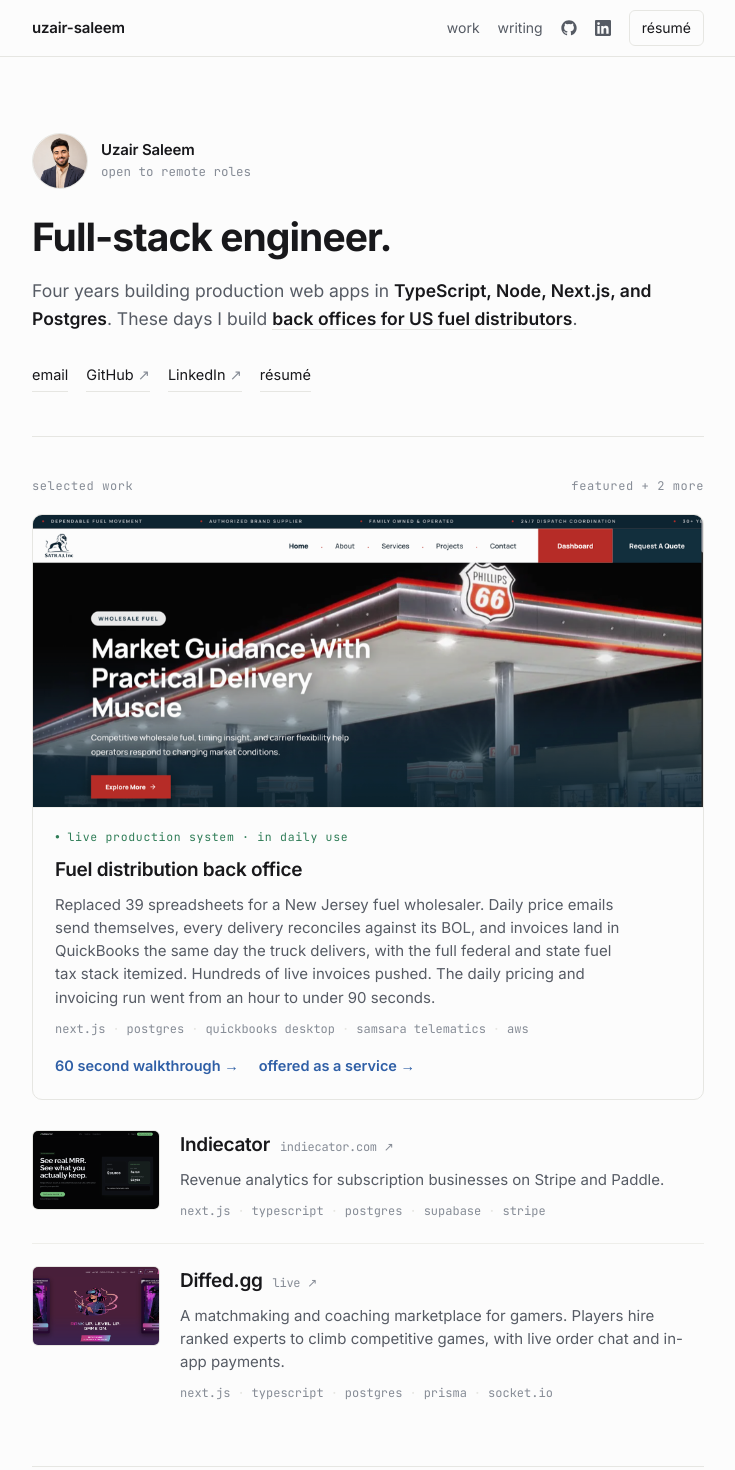
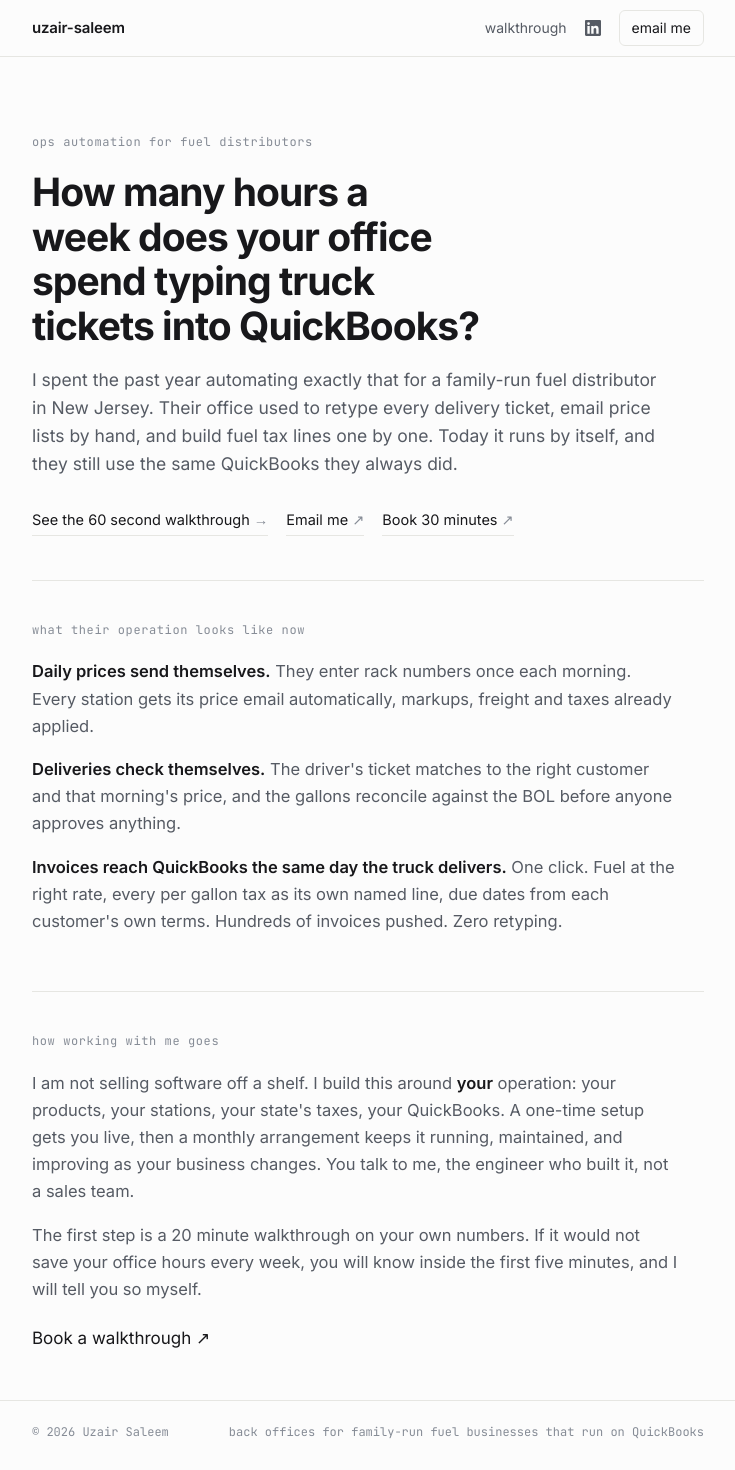
Before and after one commit to developeruzairsaleem/personal-portfolio, a Next.js app: page / in a window 1280 px wide. Shown: the top 1470 px of the page, without its empty margins (272-1007 px from the left). Built offline with nearby package versions, Linux system fonts and the light colour scheme.

Commit message:
Make the fuel ops service THE site: root is the pitch, /demo is the walkthrough, portfolio homepage retired

```diff
--- a/src/app/fuel/demo/walkthrough.tsx
+++ b/src/app/demo/walkthrough.tsx
@@ -2,7 +2,7 @@
 
 import { useState } from "react";
 import Link from "next/link";
-import { EMAIL } from "../../site-chrome";
+import { EMAIL } from "../site-chrome";
 
 const STEPS = [
   "Driver submits the ticket",
@@ -18,7 +18,7 @@
       <section className="intro" style={{ paddingBottom: 28 }}>
         <p className="label fade">
           <span>walkthrough with sample data</span>
-          <span className="x"><Link href="/fuel">← back</Link></span>
+          <span className="x"><Link href="/">← back</Link></span>
         </p>
         <h1 className="fade d1" style={{ maxWidth: "18ch" }}>
           From truck ticket to QuickBooks invoice, same day
--- a/src/app/fuel/demo/page.tsx
+++ b/src/app/fuel/demo/page.tsx
@@ -1,19 +1,5 @@
-import type { Metadata } from "next";
-import { Nav, Footer } from "../../site-chrome";
-import { Walkthrough } from "./walkthrough";
+import { redirect } from "next/navigation";
 
-export const metadata: Metadata = {
-  title: "Walkthrough: truck ticket to QuickBooks invoice, same day",
-  description:
-    "A 60 second walkthrough with sample data: driver's ticket in, checked delivery, one click to a fully itemized QuickBooks invoice.",
-};
-
-export default function FuelDemoPage() {
-  return (
-    <>
-      <Nav />
-      <Walkthrough />
-      <Footer />
-    </>
-  );
+export default function FuelDemoRedirect() {
+  redirect("/demo");
 }
--- a/src/app/fuel/page.tsx
+++ b/src/app/fuel/page.tsx
@@ -1,90 +1,6 @@
-import type { Metadata } from "next";
-import Link from "next/link";
-import { Nav, Footer, LINKS, EMAIL } from "../site-chrome";
+import { redirect } from "next/navigation";
 
-export const metadata: Metadata = {
-  title: "Ops automation for fuel distributors",
-  description:
-    "Truck ticket to QuickBooks invoice, same day. I build back offices for family-run fuel distributors, proven live on a New Jersey jobber.",
-};
-
-export default function FuelPage() {
-  return (
-    <>
-      <Nav />
-      <main className="wrap">
-        <section className="intro">
-          <p className="label fade">
-            <span>ops automation for fuel distributors</span>
-          </p>
-          <h1 className="fade d1" style={{ maxWidth: "17ch" }}>
-            How many hours a week does your office spend typing truck tickets
-            into QuickBooks?
-          </h1>
-          <p className="sub fade d2">
-            I spent the past year automating exactly that for a family-run fuel
-            distributor in New Jersey. Their office used to retype every
-            delivery ticket, email price lists by hand, and build fuel tax
-            lines one by one. Today it runs by itself, and they still use the
-            same QuickBooks they always did.
-          </p>
-          <p className="links fade d3">
-            <Link href="/fuel/demo">See the 60 second walkthrough <span className="x">→</span></Link>
-            <a href={`mailto:${EMAIL}?subject=Walkthrough for my company`}>Email me <span className="x">↗</span></a>
-            <a href={LINKS.calendly} target="_blank" rel="noopener noreferrer">Book 30 minutes <span className="x">↗</span></a>
-          </p>
-        </section>
-
-        <section className="block">
-          <p className="label"><span>what their operation looks like now</span></p>
-          <div className="fuel-points">
-            <p>
-              <b>Daily prices send themselves.</b> They enter rack numbers once
-              each morning. Every station gets its price email automatically,
-              markups, freight and taxes already applied.
-            </p>
-            <p>
-              <b>Deliveries check themselves.</b> The driver&apos;s ticket
-              matches to the right customer and that morning&apos;s price, and
-              the gallons reconcile against the BOL before anyone approves
-              anything.
-            </p>
-            <p>
-              <b>Invoices reach QuickBooks the same day the truck delivers.</b>{" "}
-              One click. Fuel at the right rate, every per gallon tax as its
-              own named line, due dates from each customer&apos;s own terms.
-              Hundreds of invoices pushed. Zero retyping.
-            </p>
-          </div>
-        </section>
-
-        <section className="block">
-          <p className="label"><span>how working with me goes</span></p>
-          <div className="fuel-points">
-            <p>
-              I am not selling software off a shelf. I build this around{" "}
-              <b>your</b> operation: your products, your stations, your
-              state&apos;s taxes, your QuickBooks. A one-time setup gets you
-              live, then a monthly arrangement keeps it running, maintained,
-              and improving as your business changes. You talk to me, the
-              engineer who built it, not a sales team.
-            </p>
-            <p>
-              The first step is a 20 minute walkthrough on your own numbers. If
-              it would not save your office hours every week, you will know
-              inside the first five minutes, and I will tell you so myself.
-            </p>
-          </div>
-          <p className="links" style={{ marginTop: 22 }}>
-            <a href={`mailto:${EMAIL}?subject=Walkthrough for my company`}>Book a walkthrough <span className="x">↗</span></a>
-          </p>
-        </section>
-      </main>
-      <Footer />
-      <style>{`
-        .fuel-points p { margin: 0 0 16px; color: var(--muted); font-size: 16.5px; line-height: 1.65; max-width: 62ch; }
-        .fuel-points p b { color: var(--ink); font-weight: 600; }
-      `}</style>
-    </>
-  );
+// The service moved to the root; old /fuel links keep working.
+export default function FuelRedirect() {
+  redirect("/");
 }
--- a/src/app/layout.tsx
+++ b/src/app/layout.tsx
@@ -18,9 +18,9 @@
 });
 
 const SITE_URL = "https://uzairsaleem.dev";
-const TITLE = "Uzair Saleem · Full-Stack Engineer";
+const TITLE = "Uzair Saleem · Ops Automation for Fuel Distributors";
 const DESCRIPTION =
-  "Full-stack engineer, four years building web apps in TypeScript, Node, Next.js, and Postgres. Based in Islamabad, open to remote work and relocation.";
+  "Truck ticket to QuickBooks invoice, same day. I build back offices for family-run fuel distributors, proven live on a New Jersey jobber.";
 
 export const metadata: Metadata = {
   metadataBase: new URL(SITE_URL),
--- a/src/app/page.tsx
+++ b/src/app/page.tsx
@@ -1,146 +1,83 @@
-import type { ReactNode } from "react";
-import Image from "next/image";
 import Link from "next/link";
 import { Nav, Footer, LINKS, EMAIL } from "./site-chrome";
-
-type Project = {
-  name: string;
-  href?: string;
-  ext?: string;
-  blurb: ReactNode;
-  stack: string[];
-  image: string;
-};
-
-const PROJECTS: Project[] = [
-  {
-    name: "Indiecator",
-    href: "https://indiecator.com",
-    ext: "indiecator.com ↗",
-    blurb: "Revenue analytics for subscription businesses on Stripe and Paddle.",
-    stack: ["next.js", "typescript", "postgres", "supabase", "stripe"],
-    image: "/images/indiecator.png",
-  },
-  {
-    name: "Diffed.gg",
-    href: "https://diffed-swart.vercel.app/",
-    ext: "live ↗",
-    blurb:
-      "A matchmaking and coaching marketplace for gamers. Players hire ranked experts to climb competitive games, with live order chat and in-app payments.",
-    stack: ["next.js", "typescript", "postgres", "prisma", "socket.io"],
-    image: "/images/diffed.png",
-  },
-];
-
-const STACK = ["TypeScript", "Node", "Next.js", "React", "PostgreSQL", "Prisma", "Redis", "Supabase", "Docker", "AWS"];
 
 export default function Home() {
   return (
     <>
       <Nav />
-
       <main className="wrap">
-        {/* INTRO */}
         <section className="intro">
-          <div className="me fade">
-            <Image className="me-photo" src="/images/main-profile-photo.png" alt="Uzair Saleem" width={56} height={56} priority />
-            <div className="me-id">
-              <span className="me-name">Uzair Saleem</span>
-              <span className="me-status">open to remote roles</span>
-            </div>
-          </div>
-          <h1 className="fade d1">Full-stack engineer.</h1>
-          <p className="sub fade d1">
-            Four years building production web apps in <b>TypeScript, Node, Next.js, and Postgres</b>.
-            These days I build <Link href="/fuel" className="sub-link">back offices for US fuel distributors</Link>.
+          <p className="label fade">
+            <span>ops automation for fuel distributors</span>
           </p>
-          <p className="links fade d2">
-            <a href={LINKS.email}>email</a>
-            <a href={LINKS.github} target="_blank" rel="noopener noreferrer">GitHub <span className="x">↗</span></a>
-            <a href={LINKS.linkedin} target="_blank" rel="noopener noreferrer">LinkedIn <span className="x">↗</span></a>
-            <a href={LINKS.resume} target="_blank" rel="noopener noreferrer">résumé</a>
+          <h1 className="fade d1" style={{ maxWidth: "17ch" }}>
+            How many hours a week does your office spend typing truck tickets
+            into QuickBooks?
+          </h1>
+          <p className="sub fade d2">
+            I spent the past year automating exactly that for a family-run fuel
+            distributor in New Jersey. Their office used to retype every
+            delivery ticket, email price lists by hand, and build fuel tax
+            lines one by one. Today it runs by itself, and they still use the
+            same QuickBooks they always did.
+          </p>
+          <p className="links fade d3">
+            <Link href="/demo">See the 60 second walkthrough <span className="x">→</span></Link>
+            <a href={`mailto:${EMAIL}?subject=Walkthrough for my company`}>Email me <span className="x">↗</span></a>
+            <a href={LINKS.calendly} target="_blank" rel="noopener noreferrer">Book 30 minutes <span className="x">↗</span></a>
           </p>
         </section>
 
-        {/* WORK */}
-        <section className="block" id="work">
-          <p className="label"><span>selected work</span><span className="x">featured + {PROJECTS.length} more</span></p>
-
-          <div className="feat">
-            <Link href="/fuel/demo" className="feat-media" aria-label="Fuel platform walkthrough">
-              <Image src="/images/satraj.png" alt="Fuel distribution back office screenshot" fill sizes="(max-width: 700px) 100vw, 672px" />
-            </Link>
-            <div className="feat-body">
-              <span className="feat-kicker">live production system · in daily use</span>
-              <span className="proj-name">Fuel distribution back office</span>
-              <span className="proj-blurb">
-                Replaced 39 spreadsheets for a New Jersey fuel wholesaler. Daily price
-                emails send themselves, every delivery reconciles against its BOL, and
-                invoices land in QuickBooks the same day the truck delivers, with the
-                full federal and state fuel tax stack itemized. Hundreds of live
-                invoices pushed. The daily pricing and invoicing run went from an hour
-                to under 90 seconds.
-              </span>
-              <span className="proj-tags">
-                <span>next.js</span><span>postgres</span><span>quickbooks desktop</span><span>samsara telematics</span><span>aws</span>
-              </span>
-              <span className="feat-links">
-                <Link href="/fuel/demo">60 second walkthrough <span className="x">→</span></Link>
-                <Link href="/fuel">offered as a service <span className="x">→</span></Link>
-              </span>
-            </div>
-          </div>
-
-          <div className="work-list">
-            {PROJECTS.map((p) => {
-              const inner = (
-                <>
-                  <span className="proj-thumb">
-                    <Image src={p.image} alt={`${p.name} screenshot`} fill sizes="(max-width: 700px) 320px, 128px" />
-                  </span>
-                  <span className="proj-body">
-                    <span className="proj-name">{p.name}{p.ext && <span className="ext">{p.ext}</span>}</span>
-                    <span className="proj-blurb">{p.blurb}</span>
-                    <span className="proj-tags">{p.stack.map((s) => <span key={s}>{s}</span>)}</span>
-                  </span>
-                </>
-              );
-              return p.href ? (
-                <a key={p.name} className="proj" href={p.href} target="_blank" rel="noopener noreferrer">{inner}</a>
-              ) : (
-                <div key={p.name} className="proj">{inner}</div>
-              );
-            })}
+        <section className="block">
+          <p className="label"><span>what their operation looks like now</span></p>
+          <div className="fuel-points">
+            <p>
+              <b>Daily prices send themselves.</b> They enter rack numbers once
+              each morning. Every station gets its price email automatically,
+              markups, freight and taxes already applied.
+            </p>
+            <p>
+              <b>Deliveries check themselves.</b> The driver&apos;s ticket
+              matches to the right customer and that morning&apos;s price, and
+              the gallons reconcile against the BOL before anyone approves
+              anything.
+            </p>
+            <p>
+              <b>Invoices reach QuickBooks the same day the truck delivers.</b>{" "}
+              One click. Fuel at the right rate, every per gallon tax as its
+              own named line, due dates from each customer&apos;s own terms.
+              Hundreds of invoices pushed. Zero retyping.
+            </p>
           </div>
         </section>
 
-        {/* ABOUT */}
-        <section className="block about" id="about">
-          <p className="label"><span>about</span></p>
-          <p>
-            I&apos;m a full-stack engineer with four years of experience. I build the kind of software
-            that has to be right: revenue analytics, operations tools, and online marketplaces. I own the
-            whole thing, from the schema and backend to the frontend and the background jobs that keep the
-            data in sync. Most of what I build handles money or data that has to reconcile back to its
-            source, so I write for the cases that break, not just the ones that work.
-          </p>
-          <p className="stack-line"><b>stack</b> &nbsp; {STACK.join("  ·  ")}</p>
-        </section>
-
-        {/* CONTACT */}
-        <section className="block contact" id="contact">
-          <p className="label"><span>contact</span></p>
-          <p>The fastest way to reach me is email. I usually reply within a day.</p>
-          <p className="links">
-            <a href={LINKS.email}>{EMAIL}</a>
-            <a href={LINKS.calendly} target="_blank" rel="noopener noreferrer">book a call <span className="x">↗</span></a>
-            <a href={LINKS.github} target="_blank" rel="noopener noreferrer">GitHub <span className="x">↗</span></a>
-            <a href={LINKS.linkedin} target="_blank" rel="noopener noreferrer">LinkedIn <span className="x">↗</span></a>
+        <section className="block">
+          <p className="label"><span>how working with me goes</span></p>
+          <div className="fuel-points">
+            <p>
+              I am not selling software off a shelf. I build this around{" "}
+              <b>your</b> operation: your products, your stations, your
+              state&apos;s taxes, your QuickBooks. A one-time setup gets you
+              live, then a monthly arrangement keeps it running, maintained,
+              and improving as your business changes. You talk to me, the
+              engineer who built it, not a sales team.
+            </p>
+            <p>
+              The first step is a 20 minute walkthrough on your own numbers. If
+              it would not save your office hours every week, you will know
+              inside the first five minutes, and I will tell you so myself.
+            </p>
+          </div>
+          <p className="links" style={{ marginTop: 22 }}>
+            <a href={`mailto:${EMAIL}?subject=Walkthrough for my company`}>Book a walkthrough <span className="x">↗</span></a>
           </p>
         </section>
       </main>
-
       <Footer />
+      <style>{`
+        .fuel-points p { margin: 0 0 16px; color: var(--muted); font-size: 16.5px; line-height: 1.65; max-width: 62ch; }
+        .fuel-points p b { color: var(--ink); font-weight: 600; }
+      `}</style>
     </>
   );
 }
--- a/src/app/site-chrome.tsx
+++ b/src/app/site-chrome.tsx
@@ -26,11 +26,9 @@
       <div className="nav-inner">
         <Link href="/" className="brand">uzair-saleem</Link>
         <div className="nav-links">
-          <Link href="/#work" className="hide-sm">work</Link>
-          <Link href="/blog">writing</Link>
-          <a href={LINKS.github} target="_blank" rel="noopener noreferrer" className="nav-icon" aria-label="GitHub"><GithubIcon /></a>
+          <Link href="/demo">walkthrough</Link>
           <a href={LINKS.linkedin} target="_blank" rel="noopener noreferrer" className="nav-icon" aria-label="LinkedIn"><LinkedinIcon /></a>
-          <a href={LINKS.resume} target="_blank" rel="noopener noreferrer" className="cta">résumé</a>
+          <a href={LINKS.email} className="cta">email me</a>
         </div>
       </div>
     </nav>
@@ -42,8 +40,7 @@
     <footer className="footer">
       <div className="footer-inner">
         <span>© {new Date().getFullYear()} Uzair Saleem</span>
-        <span>Islamabad · UTC+5</span>
-        <Link href="/blog">writing</Link>
+        <span>back offices for family-run fuel businesses that run on QuickBooks</span>
       </div>
     </footer>
   );
```
Also changed, not shown: src/app/demo/page.tsx (added, +19 -0 lines), src/app/sitemap.ts (+1 -7 lines).
